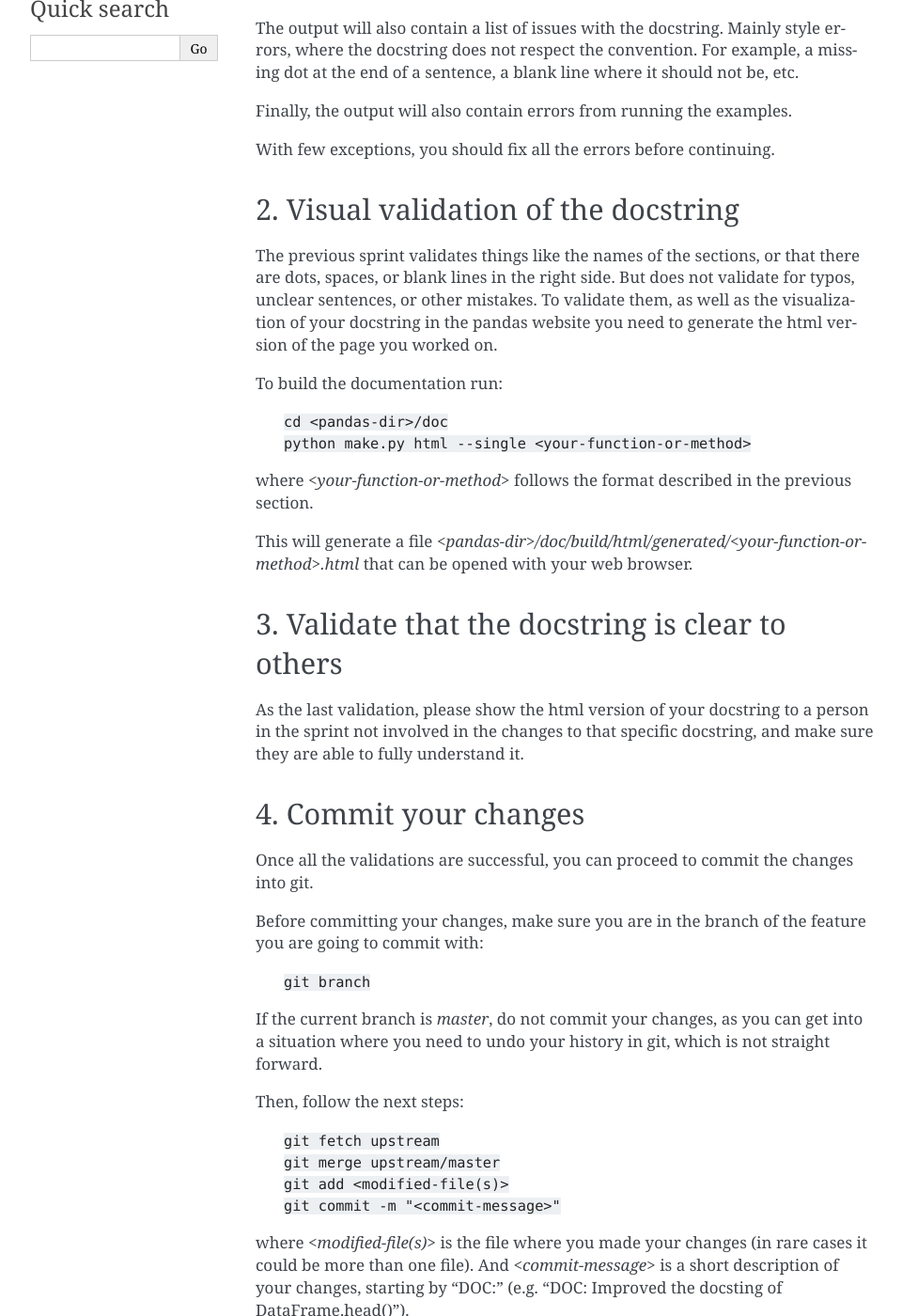
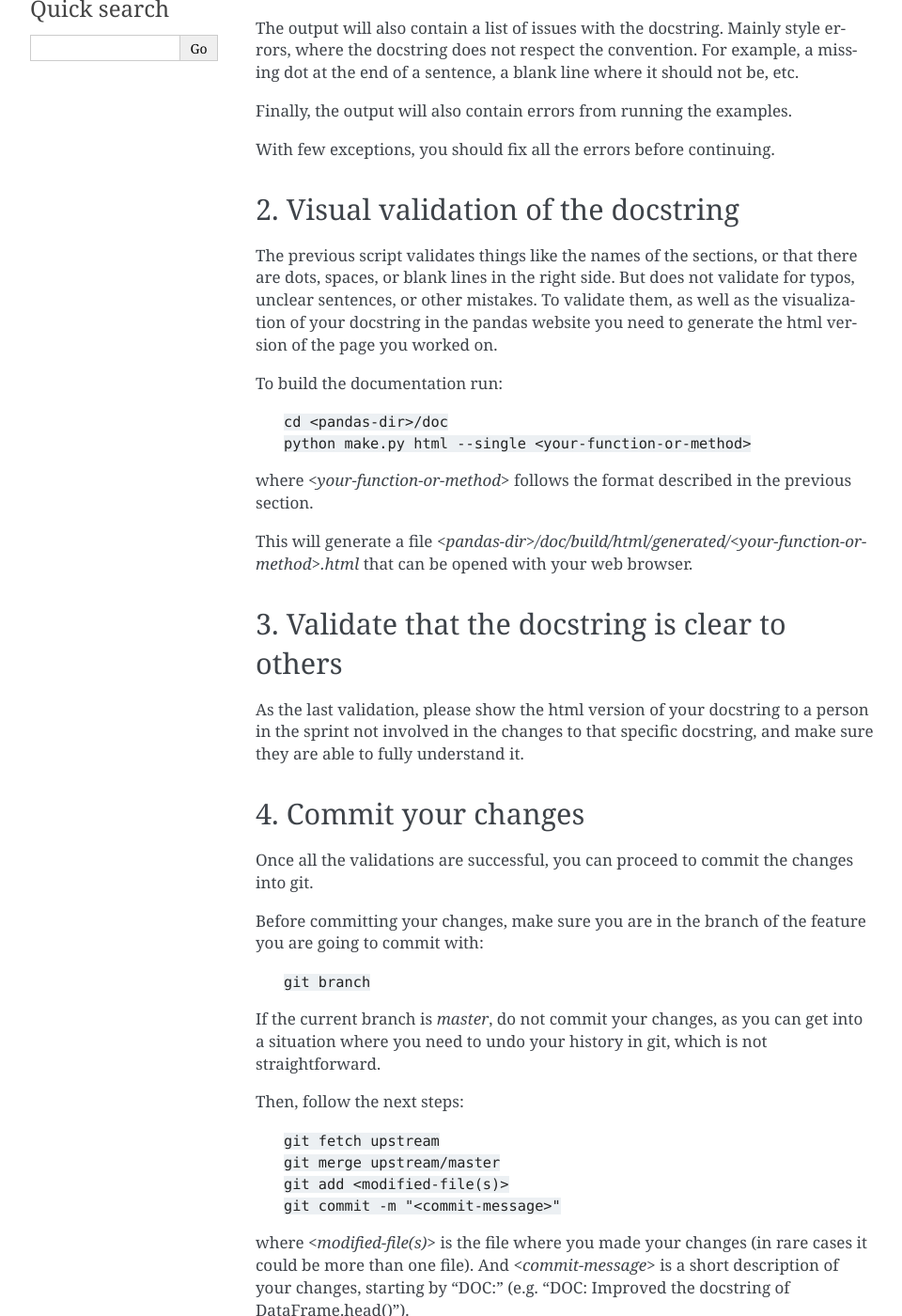
Before and after one commit to python-sprints/python-sprints.github.io, a Sphinx documentation site: the page built from pandas/guide/source/pandas_pr.rst, in a window 1280 px wide and 1400 px high, scrolled down 616 px. Shown: the whole window at 94% size, without its empty margins (148-1108 px from the left). Built offline with Sphinx 7.4.7, drawn with Linux system fonts in a browser that asks for light colours.

Commit message:
Fix typos in guides

```diff
--- a/pandas/guide/source/contents.rst
+++ b/pandas/guide/source/contents.rst
@@ -7,7 +7,7 @@ the 10th of March of 2018. During the sprint open source hackers will work
 on improving the `pandas API documentation
 <https://pandas.pydata.org/pandas-docs/stable/api.html>`_.
 
-While most of pandas documentation is great, very extense, and easy to follow,
+While most of pandas documentation is great, very extensive, and easy to follow,
 the API documentation could in many cases be better. Many of the `DataFrame`
 or `Series` methods for example, are documented with simply a one liner
 summary. In some cases, the documented parameters are not up to date with
@@ -16,7 +16,7 @@ convention, they could benefit from some pandas specific convention.
 
 There are around 1,000 API pages in pandas, meaning that the effort to fix,
 standardize and improve all the API documentation is huge. But the pandas
-user base is also huge. And Pythonistas are very active an well organized.
+user base is also huge. And Pythonistas are very active and well organized.
 So, we will work together from all around the world to take care of every
 single API, in a single day.
 
--- a/pandas/guide/source/pandas_pr.rst
+++ b/pandas/guide/source/pandas_pr.rst
@@ -37,7 +37,7 @@ With few exceptions, you should fix all the errors before continuing.
 2. Visual validation of the docstring
 -------------------------------------
 
-The previous sprint validates things like the names of the sections, or
+The previous script validates things like the names of the sections, or
 that there are dots, spaces, or blank lines in the right side. But does
 not validate for typos, unclear sentences, or other mistakes. To validate
 them, as well as the visualization of your docstring in the pandas website
@@ -74,7 +74,7 @@ you are going to commit with:
 
 If the current branch is `master`, do not commit your changes, as you can get
 into a situation where you need to undo your history in git, which is not
-straight forward.
+straightforward.
 
 Then, follow the next steps:
 
@@ -86,7 +86,7 @@ Then, follow the next steps:
 where `<modified-file(s)>` is the file where you made your changes (in rare
 cases it could be more than one file). And `<commit-message>` is a short
 description of your changes, starting by "DOC:" (e.g. "DOC: Improved the
-docsting of DataFrame.head()").
+docstring of DataFrame.head()").
 
 5. Push your changes to pandas
 ------------------------------
--- a/pandas/guide/source/pandas_setup.rst
+++ b/pandas/guide/source/pandas_setup.rst
@@ -10,7 +10,7 @@ You need the next software installed:
 * An editor (vim, emacs, PyCharm,...). Make sure the editor is set up to use 4 spaces for tabs.
 
 The `pandas contributing guide <https://pandas.pydata.org/pandas-docs/stable/contributing.html>`_
-contains detailed instructions on how to set up a pandas devlopment environemnt.
+contains detailed instructions on how to set up a pandas development environment.
 This document is a short summary with some additional information specific to
 the sprint.
 
```
Also changed, not shown: pandas/guide/source/organizers.rst (+5 -5 lines), pandas/guide/source/pandas_docstring.rst (+6 -6 lines).
